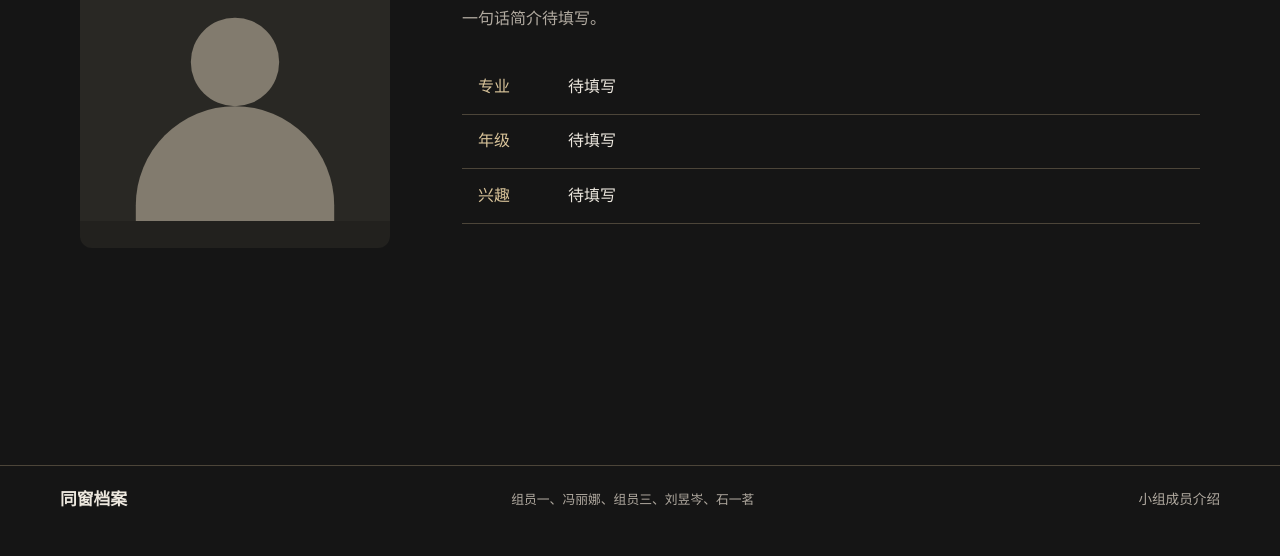
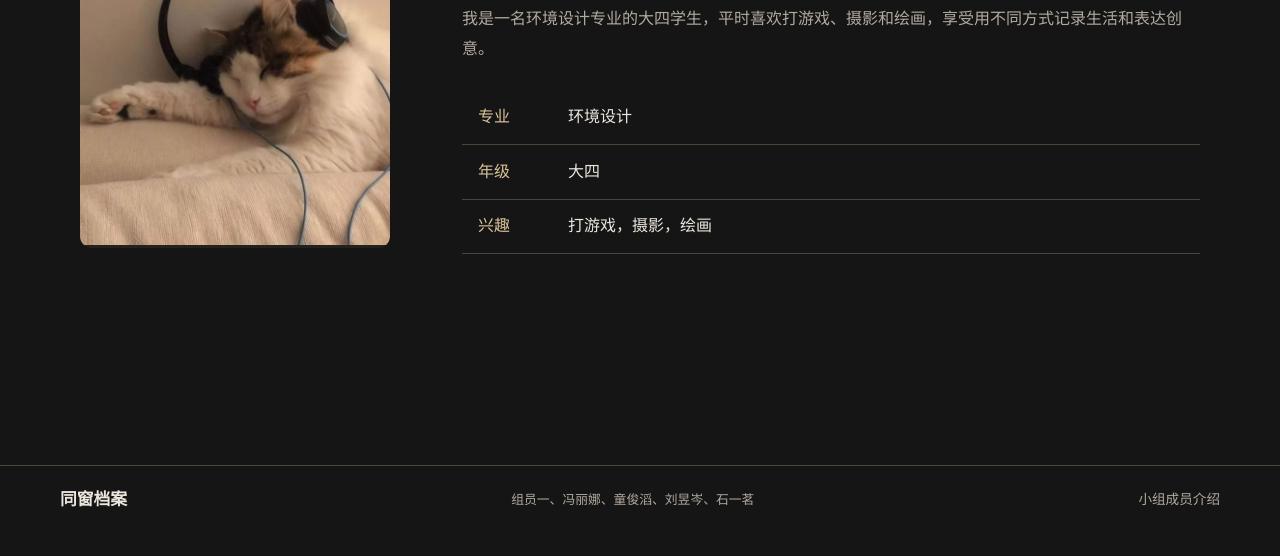
Before and after one commit to cclia26/web-, a plain HTML site: page 同窗档案/member-3.html in a window 1280 px wide. Shown: the part 244-800 px from the top of the page. Drawn offline with Linux system fonts and the light colour scheme.

Commit message:
Add Tong Juntao profile and homepage images

```diff
--- a/同窗档案/member-3.html
+++ b/同窗档案/member-3.html
@@ -3,7 +3,7 @@
 <head>
   <meta charset="utf-8">
   <meta name="viewport" content="width=device-width, initial-scale=1">
-  <title>组员三 · 同窗档案</title>
+  <title>童俊滔 · 同窗档案</title>
   <link rel="stylesheet" href="styles/main.css">
   <script src="scripts/team-data.js" defer></script>
   <script src="scripts/main.js" defer></script>
@@ -17,18 +17,18 @@
   <main id="content" class="wrap">
     <a class="back" href="index.html#members">返回组员索引</a>
     <article class="portrait">
-      <img id="photo" src="images/member-placeholder.svg" alt="组员三的头像" width="320" height="240">
+      <img id="photo" src="images/member-3.jpg" alt="童俊滔的头像" width="320" height="240">
       <div>
-        <h1 id="title">组员三</h1>
-        <p class="lede" id="bio">个人介绍待填写。</p>
+        <h1 id="title">童俊滔</h1>
+        <p class="lede" id="bio">我是一名环境设计专业的大四学生，平时喜欢打游戏、摄影和绘画，享受用不同方式记录生活和表达创意。</p>
         <table aria-label="个人基本资料"><tbody>
-          <tr><th scope="row">专业</th><td id="major">待填写</td></tr>
-          <tr><th scope="row">年级</th><td id="grade">待填写</td></tr>
-          <tr><th scope="row">兴趣</th><td id="interest">待填写</td></tr>
+          <tr><th scope="row">专业</th><td id="major">环境设计</td></tr>
+          <tr><th scope="row">年级</th><td id="grade">大四</td></tr>
+          <tr><th scope="row">兴趣</th><td id="interest">打游戏，摄影，绘画</td></tr>
         </tbody></table>
       </div>
     </article>
   </main>
-  <footer><div class="wrap footer-bar"><a href="index.html">同窗档案</a><span id="credits">组员一、冯丽娜、组员三、刘昱岑、石一茗</span><span>小组成员介绍</span></div></footer>
+  <footer><div class="wrap footer-bar"><a href="index.html">同窗档案</a><span id="credits">组员一、冯丽娜、童俊滔、刘昱岑、石一茗</span><span>小组成员介绍</span></div></footer>
 </body>
 </html>
--- a/同窗档案/scripts/team-data.js
+++ b/同窗档案/scripts/team-data.js
@@ -30,12 +30,12 @@ window.teamData = {
       ]
     },
     {
-      "name": "组员三",
-      "major": "",
-      "grade": "",
-      "interest": "",
-      "bio": "",
-      "photo": ""
+      "name": "童俊滔",
+      "major": "环境设计",
+      "grade": "大四",
+      "interest": "打游戏，摄影，绘画",
+      "bio": "我是一名环境设计专业的大四学生，平时喜欢打游戏、摄影和绘画，享受用不同方式记录生活和表达创意。",
+      "photo": "images/member-3.jpg"
     },
     {
       "name": "刘昱岑",
```
Also changed, not shown: 同窗档案/index.html (+2 -2 lines), 同窗档案/members.html (+2 -2 lines), 同窗档案/project.html (+2 -2 lines), 同窗档案/images/member-3.jpg (added), 2 other files.
